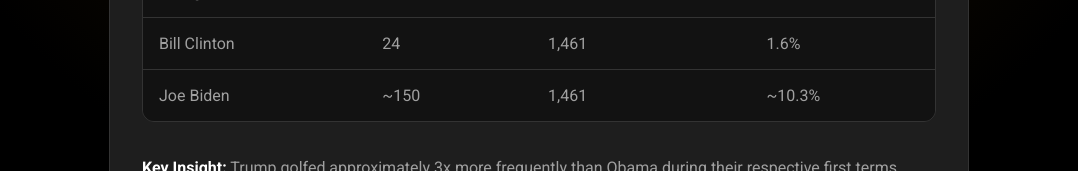
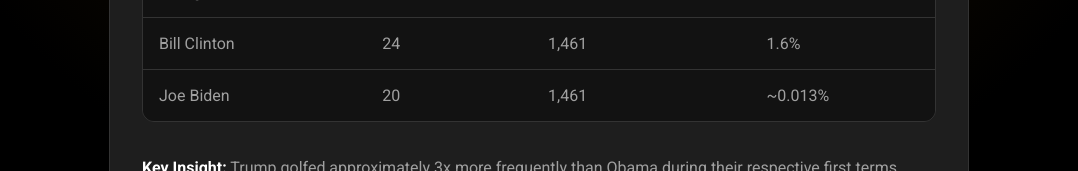
Before and after one commit to soyboi1312/istrumpgolfing.today, a Next.js app: page /comparison in a window 1280 px wide. Shown: the part 459-630 px from the top of the page, without its empty margins (101-1179 px from the left). Built offline with nearby package versions, Linux system fonts and the light colour scheme.

Commit message:
Update comparison.tsx

```diff
--- a/pages/comparison.tsx
+++ b/pages/comparison.tsx
@@ -56,9 +56,9 @@ const Comparison = () => {
                 </tr>
                 <tr>
                   <td>Joe Biden</td>
-                  <td>~150</td>
+                  <td>20</td>
                   <td>1,461</td>
-                  <td>~10.3%</td>
+                  <td>~0.013%</td>
                 </tr>
               </tbody>
             </table>
```
